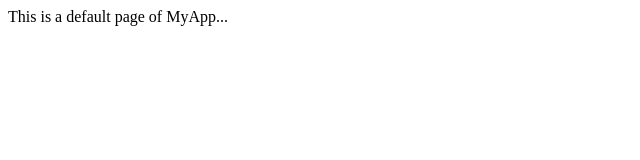
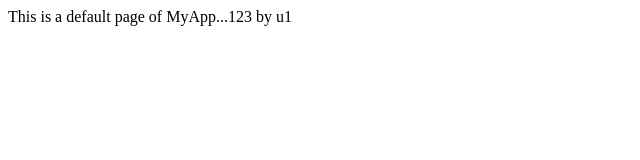
Before and after one commit to hanibobba/MyWebsite, a plain HTML site: page index.html in a window 1280 px wide. Shown: the full height of the page, 0-640 px from the left. Drawn offline with Linux system fonts and the light colour scheme.

Commit message:
u1 updated

```diff
--- a/index.html
+++ b/index.html
@@ -3,6 +3,6 @@
         <title>MyApp</title>
     </head>
     <body>
-        This is a default page of MyApp...
+        This is a default page of MyApp...123 by u1
     </body>
 </html>
```
